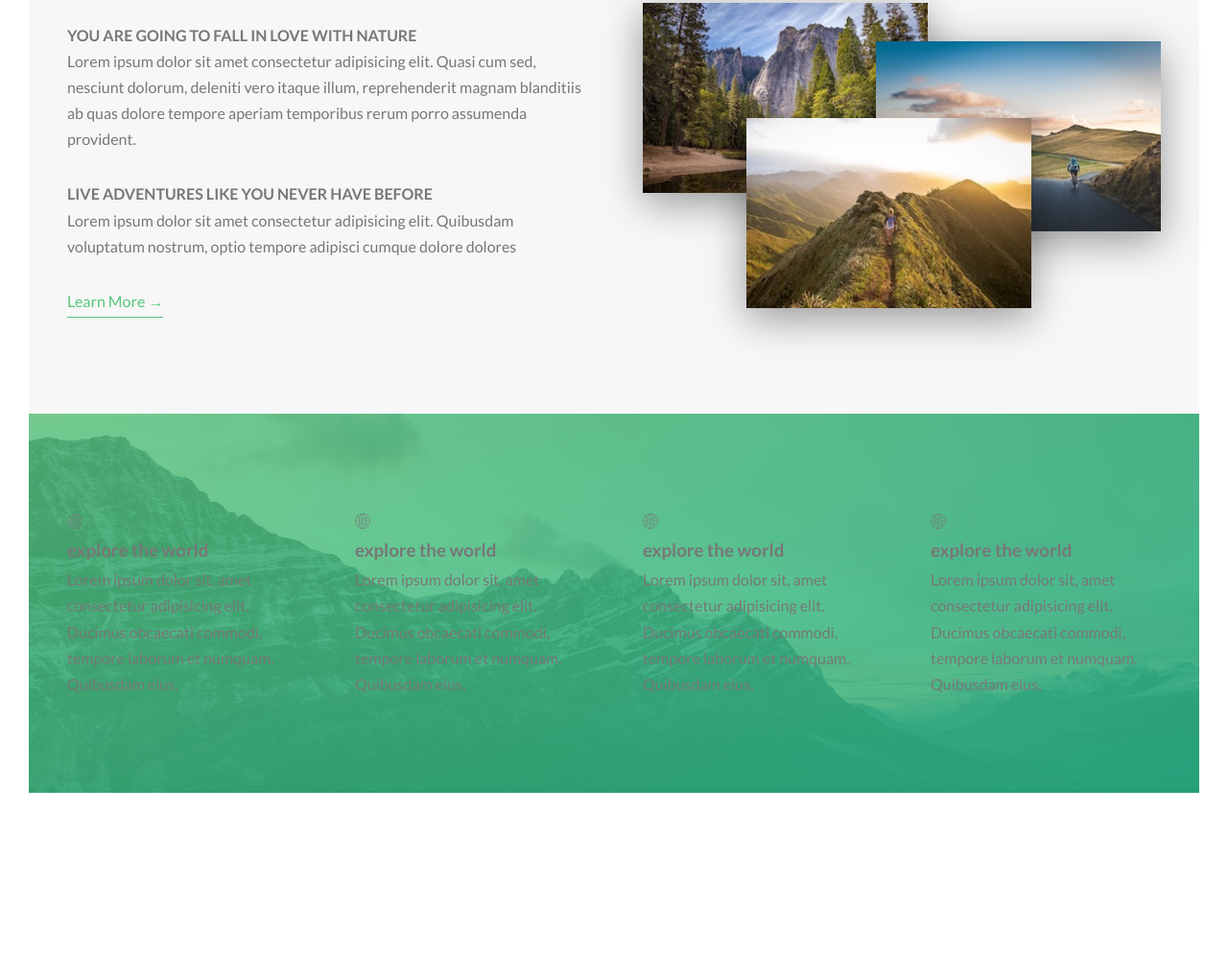
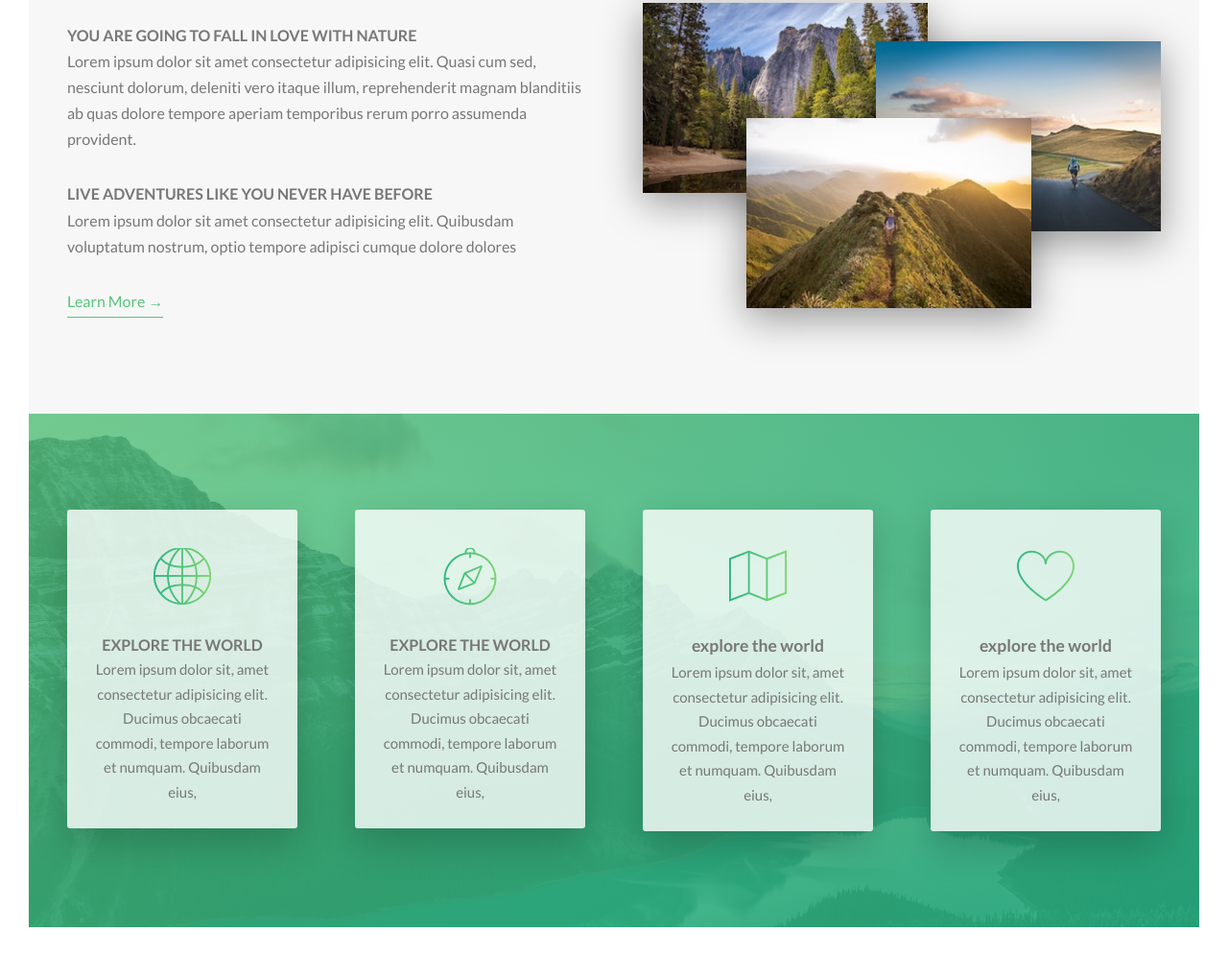
Before and after one commit to ayoubbas/natours, a website: page index.html in a window 1280 px wide. Shown: the part 947-1943 px from the top of the page at 96% size. Before the commit the page ends 1803 px from the top, so only its background shows below. Drawn offline with Linux system fonts and the light colour scheme.

Commit message:
today's updates

```diff
--- a/index.html
+++ b/index.html
@@ -83,6 +83,26 @@
         <div class="col-1-of-4">
           <div class="feature-box">
             <i class="feature-box__icon icon-basic-world"></i>
+            <h3 class="heading-tertiary u-margin-small">explore the world</h3>
+            <p class="feature-box__text">
+              Lorem ipsum dolor sit, amet consectetur adipisicing elit. Ducimus
+              obcaecati commodi, tempore laborum et numquam. Quibusdam eius,
+            </p>
+          </div>
+        </div>
+        <div class="col-1-of-4">
+          <div class="feature-box">
+            <i class="feature-box__icon icon-basic-compass"></i>
+            <h3 class="heading-tertiary u-margin-small">explore the world</h3>
+            <p class="feature-box__text">
+              Lorem ipsum dolor sit, amet consectetur adipisicing elit. Ducimus
+              obcaecati commodi, tempore laborum et numquam. Quibusdam eius,
+            </p>
+          </div>
+        </div>
+        <div class="col-1-of-4">
+          <div class="feature-box">
+            <i class="feature-box__icon icon-basic-map"></i>
             <h3 class="heading-tertiary-2">explore the world</h3>
             <p class="feature-box__text">
               Lorem ipsum dolor sit, amet consectetur adipisicing elit. Ducimus
@@ -92,27 +112,7 @@
         </div>
         <div class="col-1-of-4">
           <div class="feature-box">
-            <i class="feature-box__icon icon-basic-world"></i>
-            <h3 class="heading-tertiary-2">explore the world</h3>
-            <p class="feature-box__text">
-              Lorem ipsum dolor sit, amet consectetur adipisicing elit. Ducimus
-              obcaecati commodi, tempore laborum et numquam. Quibusdam eius,
-            </p>
-          </div>
-        </div>
-        <div class="col-1-of-4">
-          <div class="feature-box">
-            <i class="feature-box__icon icon-basic-world"></i>
-            <h3 class="heading-tertiary-2">explore the world</h3>
-            <p class="feature-box__text">
-              Lorem ipsum dolor sit, amet consectetur adipisicing elit. Ducimus
-              obcaecati commodi, tempore laborum et numquam. Quibusdam eius,
-            </p>
-          </div>
-        </div>
-        <div class="col-1-of-4">
-          <div class="feature-box">
-            <i class="feature-box__icon icon-basic-world"></i>
+            <i class="feature-box__icon icon-basic-heart"></i>
             <h3 class="heading-tertiary-2">explore the world</h3>
             <p class="feature-box__text">
               Lorem ipsum dolor sit, amet consectetur adipisicing elit. Ducimus
--- a/sass/components/_feature-box.scss
+++ b/sass/components/_feature-box.scss
@@ -1,7 +1,25 @@
 .feature-box {
-
+  background-color: rgba($color-white, 0.8);
+  font-size: 1.5rem;
+  padding: 2.5rem;
+  border-radius: 3px;
+  text-align: center;
+  box-shadow: 0 1.5rem 4rem rgba($color-black, 0.2);
+  transition: all 0.3s ;
   &__text {
   }
   &__icon {
+    font-size: 6rem;
+    margin-bottom: 0.5rem;
+    background-image: linear-gradient(
+      to right,
+      $color-primary-dark,
+      $color-primary-light
+    );
+    -webkit-background-clip: text;
+    color: transparent;
+  }
+  &:hover {
+    transform: translateY(-1.5rem) scale(1.03);
   }
 }
```
Also changed, not shown: css/style.css, 1 other file.
